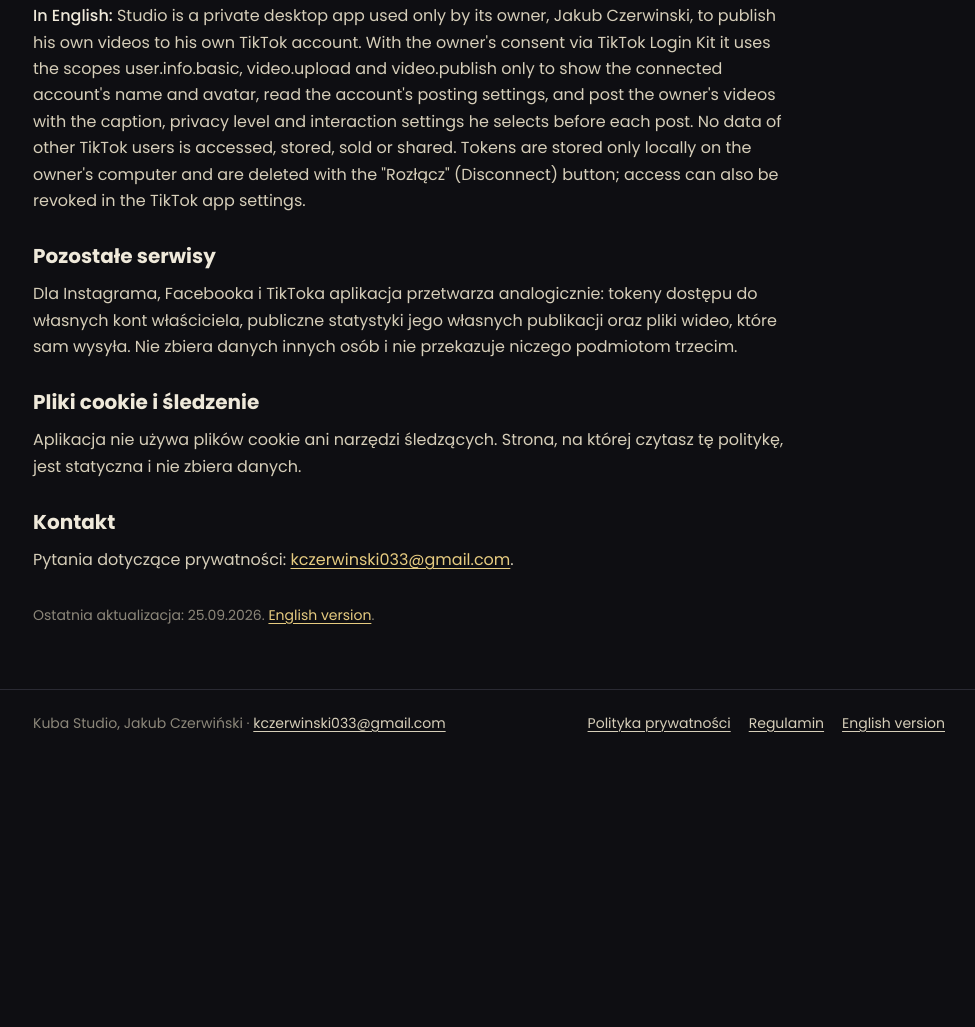
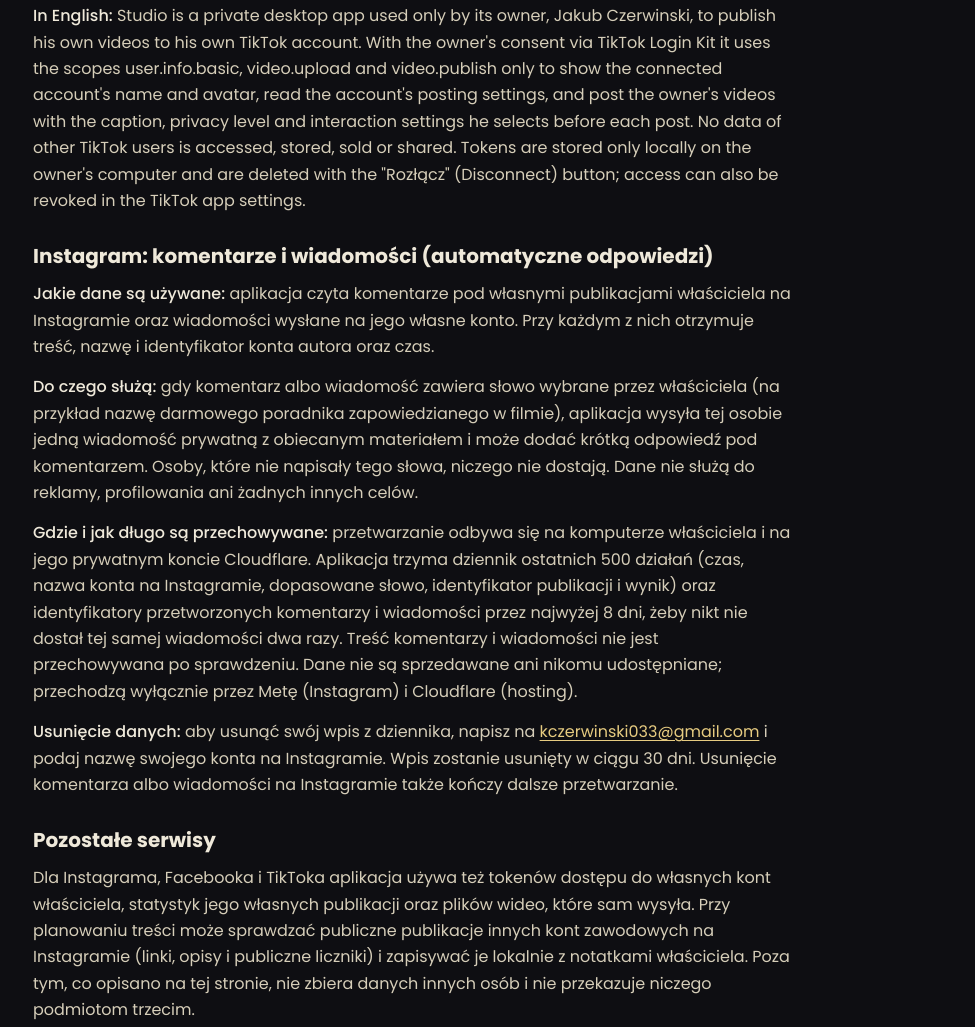
Before and after one commit to kczerwinskii/plan, a plain HTML site: page studio/pl/privacy.html in a window 1280 px wide. Shown: the part 1266-2293 px from the top of the page, without its empty margins (151-1126 px from the left). Before the commit the page ends 2035 px from the top, so only its background shows below. Drawn offline with Linux system fonts and the light colour scheme.

Commit message:
Studio: polityka prywatności opisuje komentarze i wiadomości z Instagrama oraz usuwanie danych
Co-Authored-By: Claude Fable 5.2 <noreply@anthropic.com>

```diff
--- a/studio/pl/privacy.html
+++ b/studio/pl/privacy.html
@@ -47,8 +47,14 @@
       <p><b>Przechowywanie i usunięcie:</b> tokeny TikTok są zapisane wyłącznie lokalnie na komputerze właściciela. Przycisk „Rozłącz” w ustawieniach aplikacji kasuje je od razu; dostęp można też cofnąć w aplikacji TikTok (Ustawienia i prywatność, Bezpieczeństwo, Zarządzaj uprawnieniami aplikacji).</p>
       <p lang="en"><b>In English:</b> Studio is a private desktop app used only by its owner, Jakub Czerwinski, to publish his own videos to his own TikTok account. With the owner's consent via TikTok Login Kit it uses the scopes user.info.basic, video.upload and video.publish only to show the connected account's name and avatar, read the account's posting settings, and post the owner's videos with the caption, privacy level and interaction settings he selects before each post. No data of other TikTok users is accessed, stored, sold or shared. Tokens are stored only locally on the owner's computer and are deleted with the "Rozłącz" (Disconnect) button; access can also be revoked in the TikTok app settings.</p>
 
+      <h2 id="instagram">Instagram: komentarze i wiadomości (automatyczne odpowiedzi)</h2>
+      <p><b>Jakie dane są używane:</b> aplikacja czyta komentarze pod własnymi publikacjami właściciela na Instagramie oraz wiadomości wysłane na jego własne konto. Przy każdym z nich otrzymuje treść, nazwę i identyfikator konta autora oraz czas.</p>
+      <p><b>Do czego służą:</b> gdy komentarz albo wiadomość zawiera słowo wybrane przez właściciela (na przykład nazwę darmowego poradnika zapowiedzianego w filmie), aplikacja wysyła tej osobie jedną wiadomość prywatną z obiecanym materiałem i może dodać krótką odpowiedź pod komentarzem. Osoby, które nie napisały tego słowa, niczego nie dostają. Dane nie służą do reklamy, profilowania ani żadnych innych celów.</p>
+      <p><b>Gdzie i jak długo są przechowywane:</b> przetwarzanie odbywa się na komputerze właściciela i na jego prywatnym koncie Cloudflare. Aplikacja trzyma dziennik ostatnich 500 działań (czas, nazwa konta na Instagramie, dopasowane słowo, identyfikator publikacji i wynik) oraz identyfikatory przetworzonych komentarzy i wiadomości przez najwyżej 8 dni, żeby nikt nie dostał tej samej wiadomości dwa razy. Treść komentarzy i wiadomości nie jest przechowywana po sprawdzeniu. Dane nie są sprzedawane ani nikomu udostępniane; przechodzą wyłącznie przez Metę (Instagram) i Cloudflare (hosting).</p>
+      <p><b>Usunięcie danych:</b> aby usunąć swój wpis z dziennika, napisz na <a href="mailto:kczerwinski033@gmail.com">kczerwinski033@gmail.com</a> i podaj nazwę swojego konta na Instagramie. Wpis zostanie usunięty w ciągu 30 dni. Usunięcie komentarza albo wiadomości na Instagramie także kończy dalsze przetwarzanie.</p>
+
       <h2 id="inne">Pozostałe serwisy</h2>
-      <p>Dla Instagrama, Facebooka i TikToka aplikacja przetwarza analogicznie: tokeny dostępu do własnych kont właściciela, publiczne statystyki jego własnych publikacji oraz pliki wideo, które sam wysyła. Nie zbiera danych innych osób i nie przekazuje niczego podmiotom trzecim.</p>
+      <p>Dla Instagrama, Facebooka i TikToka aplikacja używa też tokenów dostępu do własnych kont właściciela, statystyk jego własnych publikacji oraz plików wideo, które sam wysyła. Przy planowaniu treści może sprawdzać publiczne publikacje innych kont zawodowych na Instagramie (linki, opisy i publiczne liczniki) i zapisywać je lokalnie z notatkami właściciela. Poza tym, co opisano na tej stronie, nie zbiera danych innych osób i nie przekazuje niczego podmiotom trzecim.</p>
 
       <h2 id="cookies">Pliki cookie i śledzenie</h2>
       <p>Aplikacja nie używa plików cookie ani narzędzi śledzących. Strona, na której czytasz tę politykę, jest statyczna i nie zbiera danych.</p>
@@ -56,7 +62,7 @@
       <h2 id="kontakt">Kontakt</h2>
       <p>Pytania dotyczące prywatności: <a href="mailto:kczerwinski033@gmail.com">kczerwinski033@gmail.com</a>.</p>
 
-      <p class="data">Ostatnia aktualizacja: 25.09.2026. <a href="../privacy.html" hreflang="en" lang="en">English version</a>.</p>
+      <p class="data">Ostatnia aktualizacja: 22.11.2026. <a href="../privacy.html" hreflang="en" lang="en">English version</a>.</p>
     </article>
   </div>
 </main>
```
Also changed, not shown: studio-polityka.html (+7 -2 lines), studio/privacy.html (+8 -2 lines).
